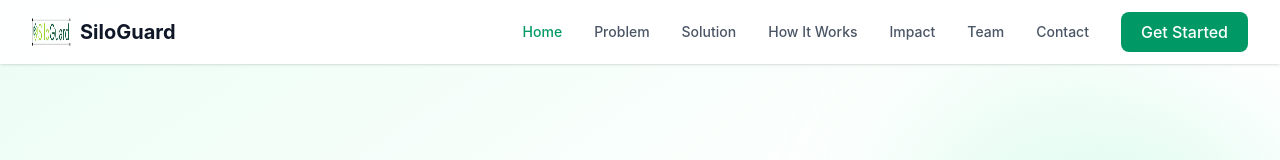
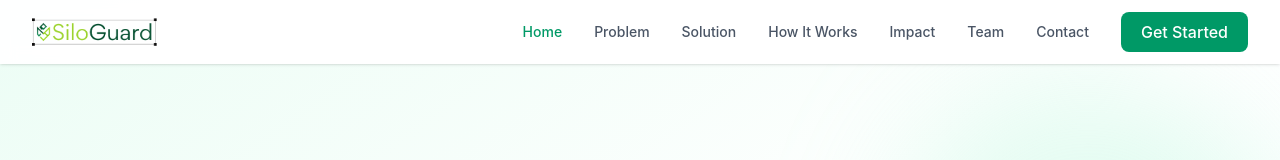
Before and after one commit to al-ibiewi/SiloGuard, a React (Vite) app: page / in a window 1280 px wide. Shown: the top 160 px of the page. Built offline with nearby package versions, Linux system fonts and the light colour scheme.

Commit message:
Remove text beside logo and adjust sizing

```diff
--- a/src/App.tsx
+++ b/src/App.tsx
@@ -142,9 +142,8 @@ const App = () => {
       <nav className="fixed top-0 left-0 right-0 bg-white/95 backdrop-blur-sm shadow-sm z-50">
         <div className="max-w-7xl mx-auto px-4 sm:px-6 lg:px-8">
           <div className="flex justify-between items-center h-16">
-            <div className="flex items-center space-x-2">
-              <img src="/SiloGuard/logo.png" alt="SiloGuard" className="w-10 h-10 rounded-lg" />
-              <span className="text-xl font-bold text-gray-900">SiloGuard</span>
+            <div className="flex items-center">
+              <img src="/SiloGuard/logo.png" alt="SiloGuard" className="h-10" />
             </div>
 
             <div className="hidden md:flex items-center space-x-8">
@@ -599,9 +598,8 @@ const App = () => {
       <footer className="bg-gray-900 py-12 border-t border-gray-800">
         <div className="max-w-7xl mx-auto px-4 sm:px-6 lg:px-8">
           <div className="flex flex-col md:flex-row justify-between items-center">
-            <div className="flex items-center space-x-2 mb-4 md:mb-0">
-              <img src="/SiloGuard/logo.png" alt="SiloGuard" className="w-10 h-10 rounded-lg" />
-              <span className="text-xl font-bold text-white">SiloGuard</span>
+            <div className="flex items-center">
+              <img src="/SiloGuard/logo.png" alt="SiloGuard" className="h-10" />
             </div>
             <p className="text-gray-400 text-sm">
               © 2025 SiloGuard. Intelligent Protection for Stored Grains.
```
